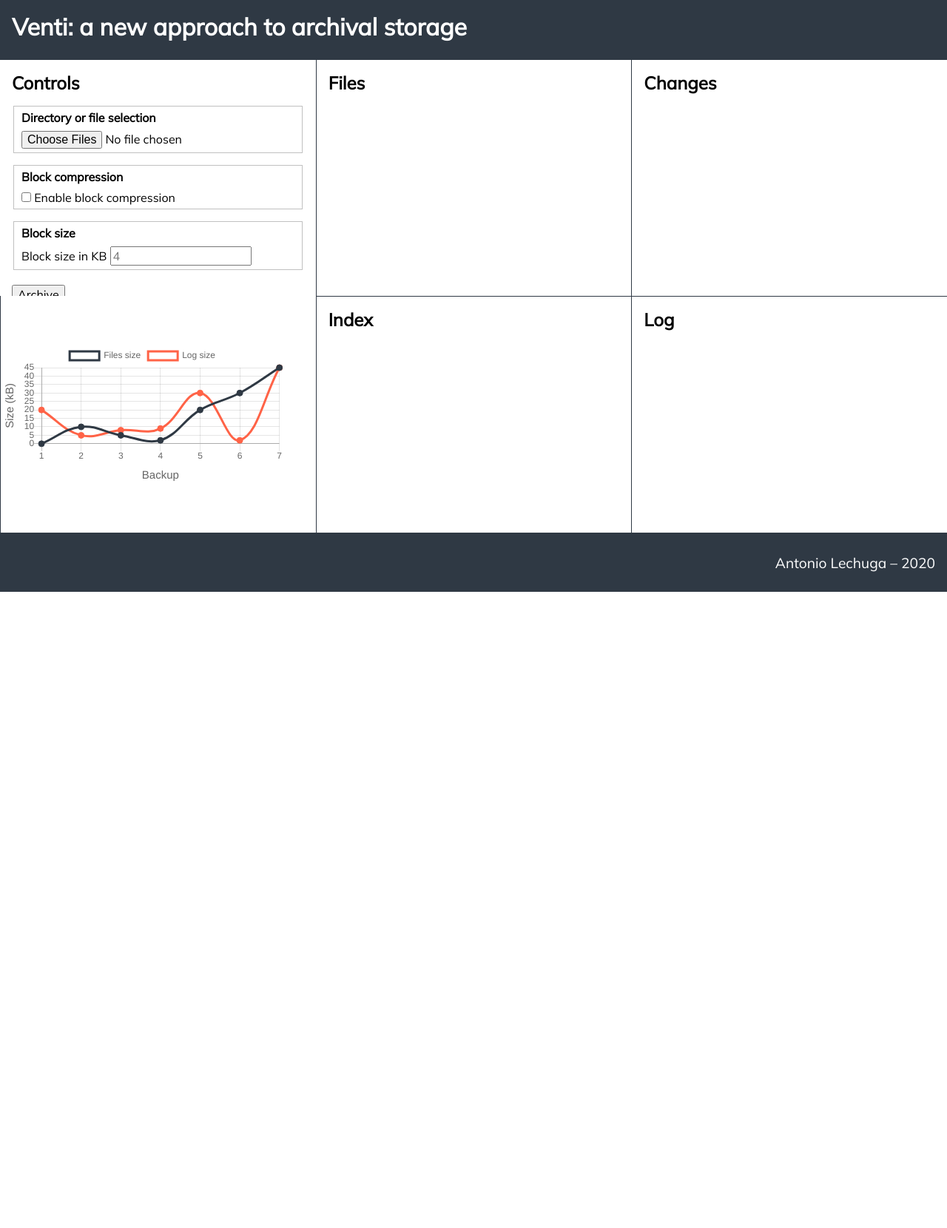
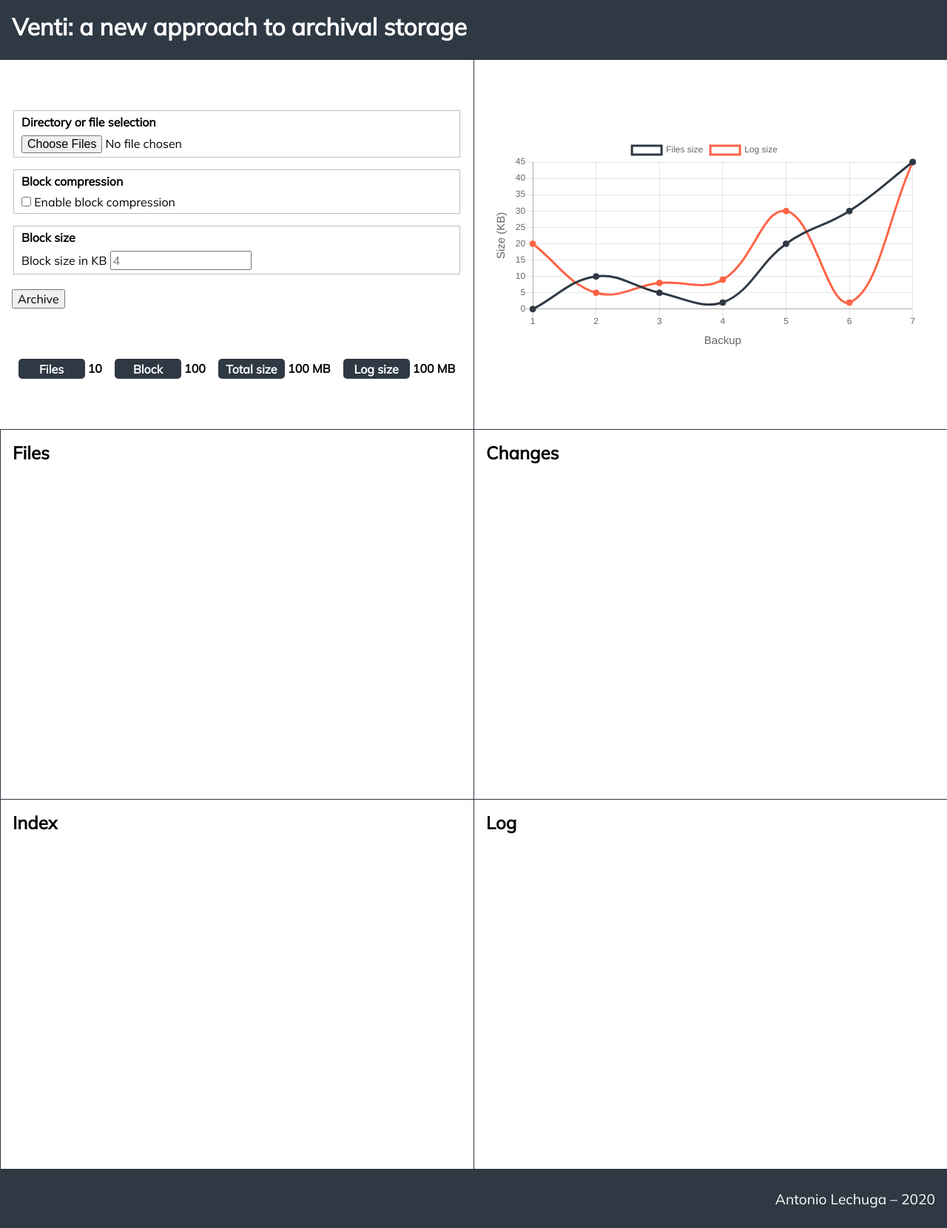
Before and after one commit to lechugaa/venti-replication, a Flask app: page / in a window 1280 px wide. Shown: the whole page at 74% size. Before the commit the page ends 800 px from the top, so only its background shows below. Run offline with Flask 2, Linux system fonts and the light colour scheme.

Commit message:
solve block height problem

```diff
--- a/static/dashboard-control.js
+++ b/static/dashboard-control.js
@@ -32,7 +32,7 @@ let chart = new Chart(ctx, {
             yAxes: [{
                 scaleLabel: {
                      display: true,
-                     labelString: 'Size (kB)',
+                     labelString: 'Size (KB)',
                      fontSize: 15
                   }
             }],
@@ -44,5 +44,6 @@ let chart = new Chart(ctx, {
                   }
             }]
         },
-    }
+    },
+    maintainAspectRatio: false
 });
--- a/static/layout.css
+++ b/static/layout.css
@@ -1,14 +1,19 @@
 /* ----- Grid layout -----*/
+:root {
+	--block-height: 500px;
+}
+
+
 .container {
-    height: 100vh;
     display: grid;
-    grid-template-columns: 1fr 1fr 1fr;
-    grid-template-rows: 80px minmax(150px, 50%) minmax(150px, 50%) 80px;
+    grid-template-columns: 1fr 1fr;
+    grid-template-rows: 80px var(--block-height) var(--block-height) var(--block-height) 80px;
     grid-template-areas:
-    "header header header"
-    "control files changes"
-    "dashboard index log"
-    "footer footer footer";
+    "header header"
+    "control dashboard"
+    "files changes"
+    "index log"
+    "footer footer";
   }
 
 header {
@@ -63,5 +68,17 @@ footer {
 #dashboard-container {
     display: flex;
     flex-direction: column;
+    justify-content: center;
+}
+
+#statistics-list {
+    display: flex;
+    flex-direction: row;
     justify-content: space-around;
 }
+
+#controls-container {
+    display: flex;
+    flex-direction: column;
+    justify-content: space-evenly;
+}
--- a/static/styles.css
+++ b/static/styles.css
@@ -87,10 +87,6 @@ footer p {
     border-left: solid 1px var(--color-primary);
 }
 
-#dashboard-container {
-    border-top: 0;
-}
-
 #controls-container {
     overflow: scroll;
 }
@@ -100,12 +96,11 @@ footer p {
 }
 
 #statistics-list {
-    margin: 1rem 1rem 0;
+    margin: 1rem 1rem;
 }
 
 #statistics-list li {
     font-weight: bold;
-    margin-bottom: 10px;
 }
 
 .pill {
@@ -120,4 +115,5 @@ footer p {
 
 .canvas-wrapper {
     width: 90%;
+    margin-left: 1.5rem;
 }
--- a/templates/index.html
+++ b/templates/index.html
@@ -18,7 +18,6 @@
 
 <!-- input form -->
 <div id="controls-container" class="cell">
-    <h2>Controls</h2>
     <form action='/archive/' method="post" enctype="multipart/form-data">
         <fieldset>
             <p class="fieldset-title">Directory or file selection</p>
@@ -37,8 +36,7 @@
         <br>
         <input id="submit-files-button" type="submit" value="Archive">
     </form>
-    <h2>Performance</h2>
-    <ul id="statistics-list">
+        <ul id="statistics-list">
         <li><span class="pill">Files</span> 10</li>
         <li><span class="pill">Block</span> 100</li>
         <li><span class="pill">Total size</span> 100 MB</li>
```
